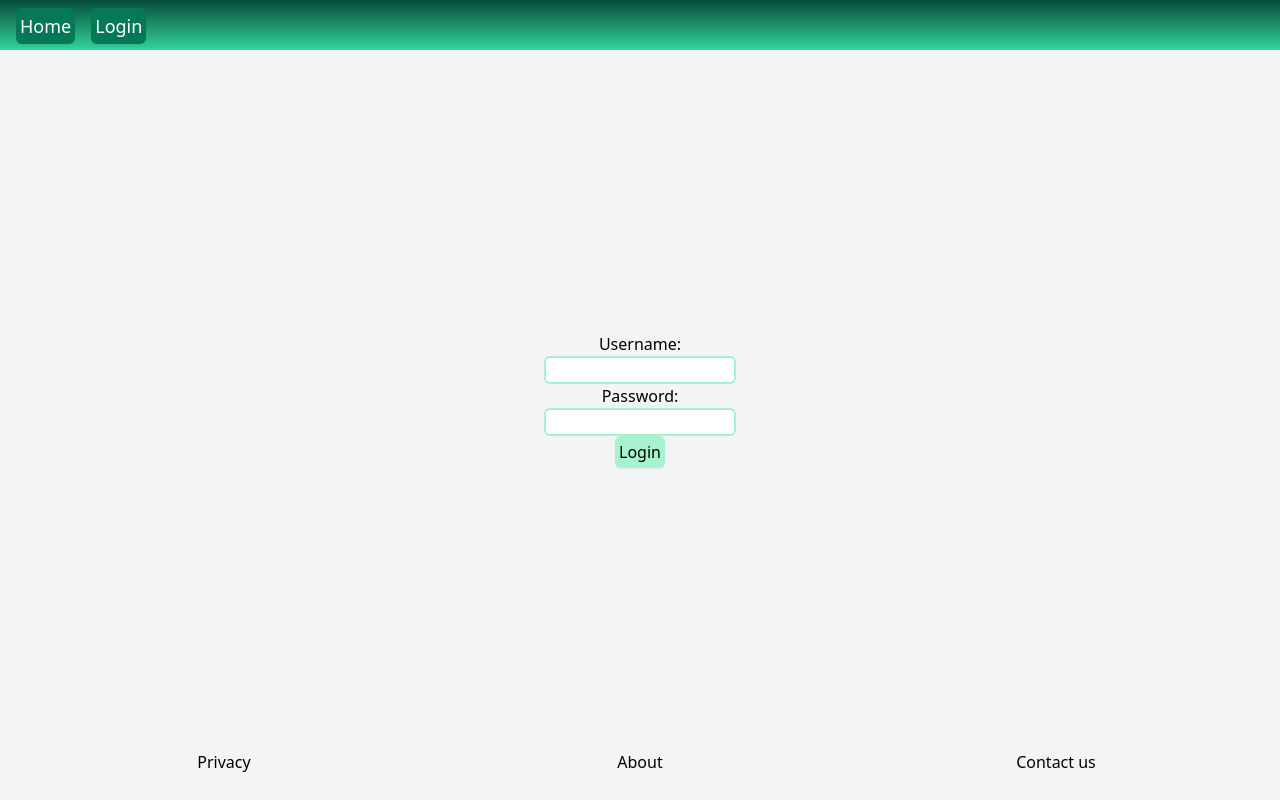
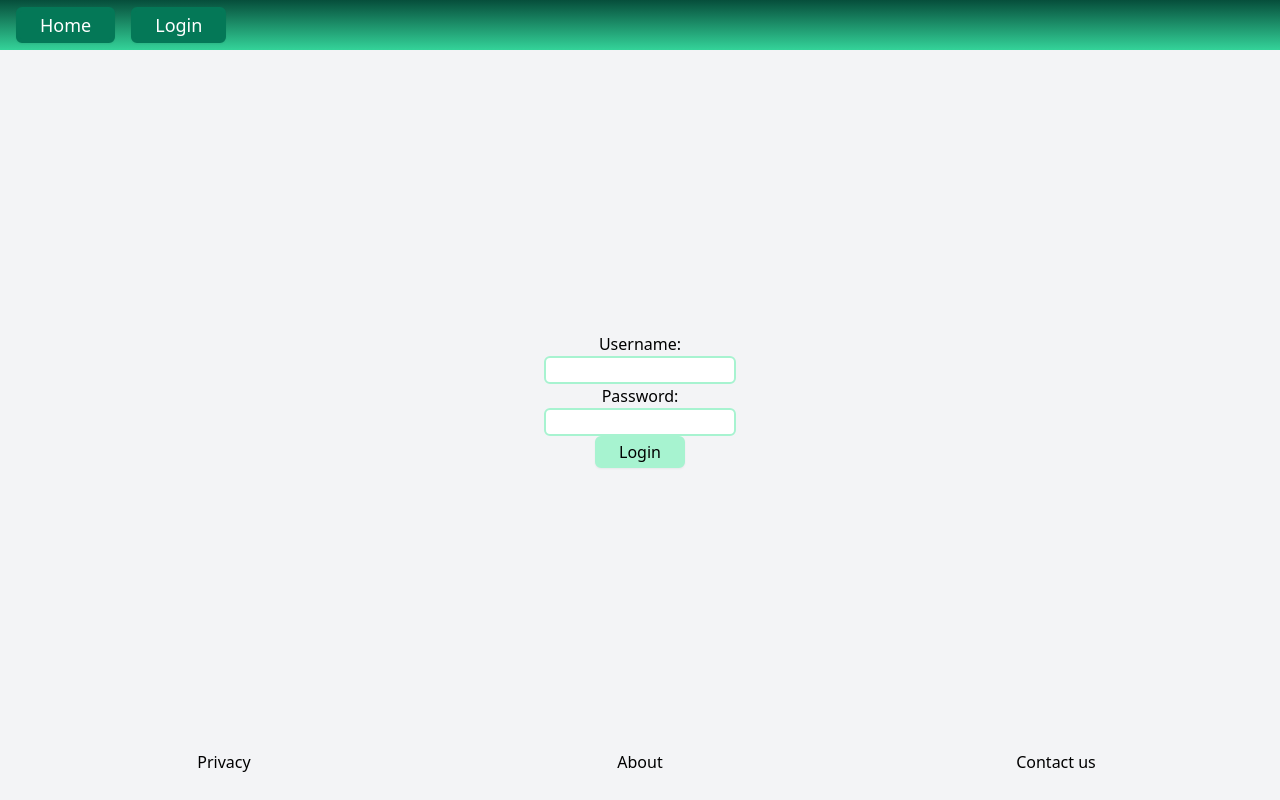
Before and after one commit to CameronStAmant/blog-api-admin-view, a React (Create React App) app: page /#/login in a window 1280 px wide. Before the commit this address led to /#/. Built offline with nearby package versions, Linux system fonts and the light colour scheme.

Commit message:
Button refactoring

```diff
--- a/src/components/Button.js
+++ b/src/components/Button.js
@@ -1,9 +1,9 @@
 function Button(props) {
   return (
     <button
-      onClick={props.onSubmit}
-      className={`border-solid border-4 border-${props.color}-200 rounded-md bg-${props.color}-200 hover:bg-${props.color}-300 hover:border-${props.color}-300 active:bg-${props.color}-400 active:border-${props.color}-400 shadow-sm ${props.addonClasses}`}
-      type="button"
+      onClick={props.onClick}
+      className={`border-solid border-4 border-${props.color}-200 rounded-md bg-${props.color}-200 hover:bg-${props.color}-300 hover:border-${props.color}-300 active:bg-${props.color}-400 active:border-${props.color}-400 shadow-sm ${props.addonClasses} px-md`}
+      type={props.type ? props.type : 'button'}
     >
       {props.value}
     </button>
--- a/src/components/CommentForm.js
+++ b/src/components/CommentForm.js
@@ -83,7 +83,7 @@ const CommentForm = (props) => {
             <Button value="Cancel" color="green" />
           </Link>
         )}
-        <Button value="Submit" color="green" onSubmit={handleSubmit} />
+        <Button value="Submit" color="green" onClick={handleSubmit} />
       </form>
     </div>
   );
--- a/src/components/Comments.js
+++ b/src/components/Comments.js
@@ -42,7 +42,7 @@ const Comments = (props) => {
           key={comment._id}
         >
           <h4>{comment.author.username}</h4>
-          <p>
+          <p className="italic text-sm">
             {DateTime.fromISO(comment.timestamp).toLocaleString(
               DateTime.DATETIME_MED
             )}
@@ -56,7 +56,11 @@ const Comments = (props) => {
             >
               <Button value="Edit" color="green" />
             </Link>
-            <Button value="Delete" color="green" />
+            <Button
+              value="Delete"
+              color="green"
+              onClick={(e) => handleDelete(e, comment._id)}
+            />
           </div>
         </div>
       );
--- a/src/components/Home.js
+++ b/src/components/Home.js
@@ -51,7 +51,7 @@ const Home = (props) => {
                   value="Published"
                   color="green"
                   addonClasses={'absolute right-4 -top-8'}
-                  onSubmit={(e) => handleSubmit(e, post)}
+                  onClick={(e) => handleSubmit(e, post)}
                 />
               )}
               {post.published.toString() === 'false' && (
@@ -59,7 +59,7 @@ const Home = (props) => {
                   value="Unpublished"
                   color="red"
                   addonClasses={'absolute right-4 -top-8'}
-                  onSubmit={(e) => handleSubmit(e, post)}
+                  onClick={(e) => handleSubmit(e, post)}
                 />
               )}
             </div>
@@ -78,9 +78,11 @@ const Home = (props) => {
           <h2 className="place-self-center text-3xl text-green-900">
             Welcome to the blog!
           </h2>
-          <Link to="/posts/new">
-            <Button value="New Post" color="green" />
-          </Link>
+          <div>
+            <Link to="/posts/new">
+              <Button value="New Post" color="green" />
+            </Link>
+          </div>
         </div>
         <ul className="grid md:grid-cols-2 auto-rows-min lg:grid-cols-3 gap-4">
           {posts ? posts : ''}
--- a/src/components/Login.js
+++ b/src/components/Login.js
@@ -59,7 +59,12 @@ const Login = (props) => {
             onChange={(e) => setPassword(e.target.value)}
           />
           <br />
-          <Button value="Login" color="green" onSubmit={handleSubmit} />
+          <Button
+            value="Login"
+            color="green"
+            type="submit"
+            onClick={handleSubmit}
+          />
           {errorMessage && <p className="row-start-4">{errorMessage}</p>}
         </form>
       </div>
--- a/src/components/NavButton.js
+++ b/src/components/NavButton.js
@@ -2,11 +2,11 @@ import { NavLink } from 'react-router-dom';
 
 function NavButton(props) {
   return (
-    <li className="sm:col-start-3 lg:col-start-4 bordber-solid border-4 border-green-700 rounded-md bg-green-700 hover:bg-green-800 hover:border-green-800 active:bg-green-900 active:border-green-900 shadow-sm">
-      <NavLink to={props.link} className="display: block">
+    <NavLink to={props.link} className="display: block">
+      <li className="sm:col-start-3 lg:col-start-4 bordber-solid border-4 border-green-700 rounded-md bg-green-700 hover:bg-green-800 hover:border-green-800 active:bg-green-900 active:border-green-900 shadow-sm px-md">
         {props.text}
-      </NavLink>
-    </li>
+      </li>
+    </NavLink>
   );
 }
 
--- a/src/components/PostDetails.js
+++ b/src/components/PostDetails.js
@@ -58,11 +58,11 @@ const PostDetails = (props) => {
                 <Link to={useLocation().pathname + '/edit'}>
                   <Button value="Edit" color="green" />
                 </Link>
-                <Button value="Delete" color="green" />
+                <Button value="Delete" color="green" onClick={deletePost} />
               </div>
             </div>
           </div>
-          <div className="overflow-hidden h-postCoverPhoto">
+          <div className="overflow-hidden h-postCoverPhoto rounded-md">
             <img
               src={
                 postDetails
--- a/src/components/PostForm.js
+++ b/src/components/PostForm.js
@@ -117,7 +117,7 @@ const PostForm = (props) => {
               <Button
                 value="Remove Image"
                 color="green"
-                onSubmit={(e) => coverPhotoTernary(e)}
+                onClick={(e) => coverPhotoTernary(e)}
               />
             </div>
           )}
@@ -149,7 +149,7 @@ const PostForm = (props) => {
               <Button value="Cancel" color="green" />
             </Link>
           )}
-          <Button value="Submit" color="green" onSubmit={handleSubmit} />
+          <Button value="Submit" color="green" onClick={handleSubmit} />
         </form>
       </div>
     </Layout>
--- a/tailwind.config.js
+++ b/tailwind.config.js
@@ -21,6 +21,9 @@ module.exports = {
       postCoverPhoto: '140px',
       post: '200px',
     },
+    padding: {
+      md: '20px',
+    },
   },
   variants: {
     extend: { backgroundColor: ['active'], borderColor: ['active'] },
```
